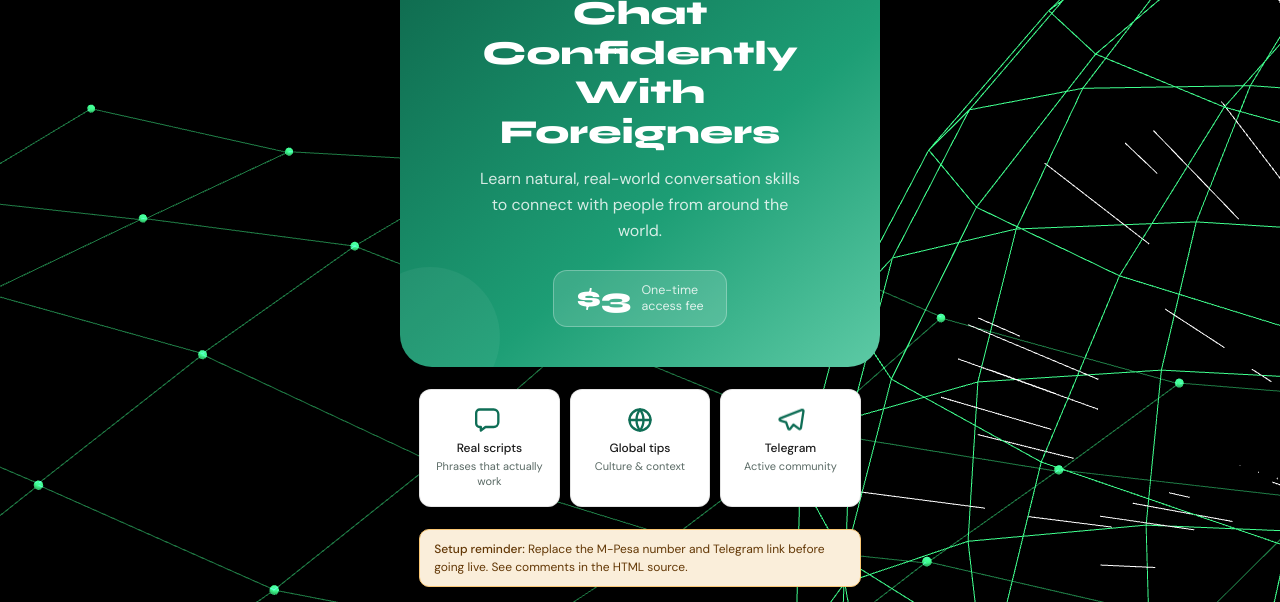
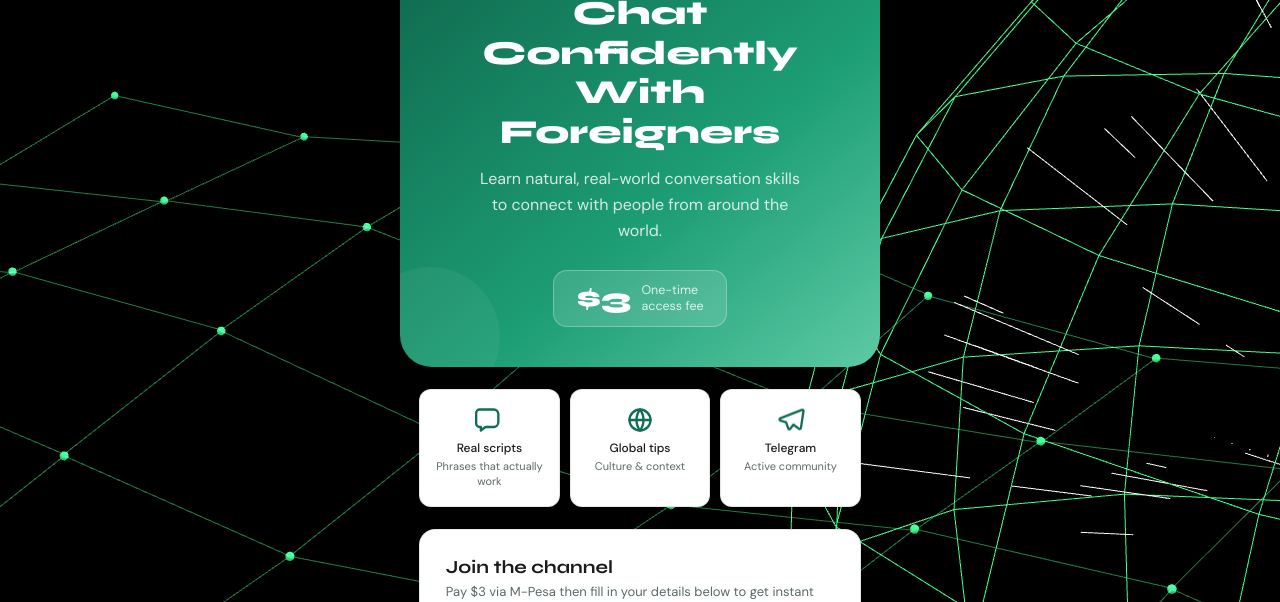
Before and after one commit to dfirekenyamasai-ops/openworldchats, a website built with Vite: page signup.html in a window 1280 px wide. Shown: the part 198-800 px from the top of the page. Built offline with nearby package versions, Linux system fonts and the light colour scheme; animation ran at ten frames a second.

Commit message:
Remove pre-launch setup reminder from signup page.
Clean the page by deleting the temporary setup notice while keeping the payment and access flow unchanged.

```diff
--- a/signup.html
+++ b/signup.html
@@ -615,12 +615,6 @@
       </div>
     </div>
 
-    <!-- DEV NOTICE -->
-    <div class="dev-notice">
-      <strong>Setup reminder:</strong> Replace the M-Pesa number and Telegram link before going live. See comments in
-      the HTML source.
-    </div>
-
     <!-- FORM -->
     <div class="form-section">
       <div class="form-card" id="signup-form">
```
